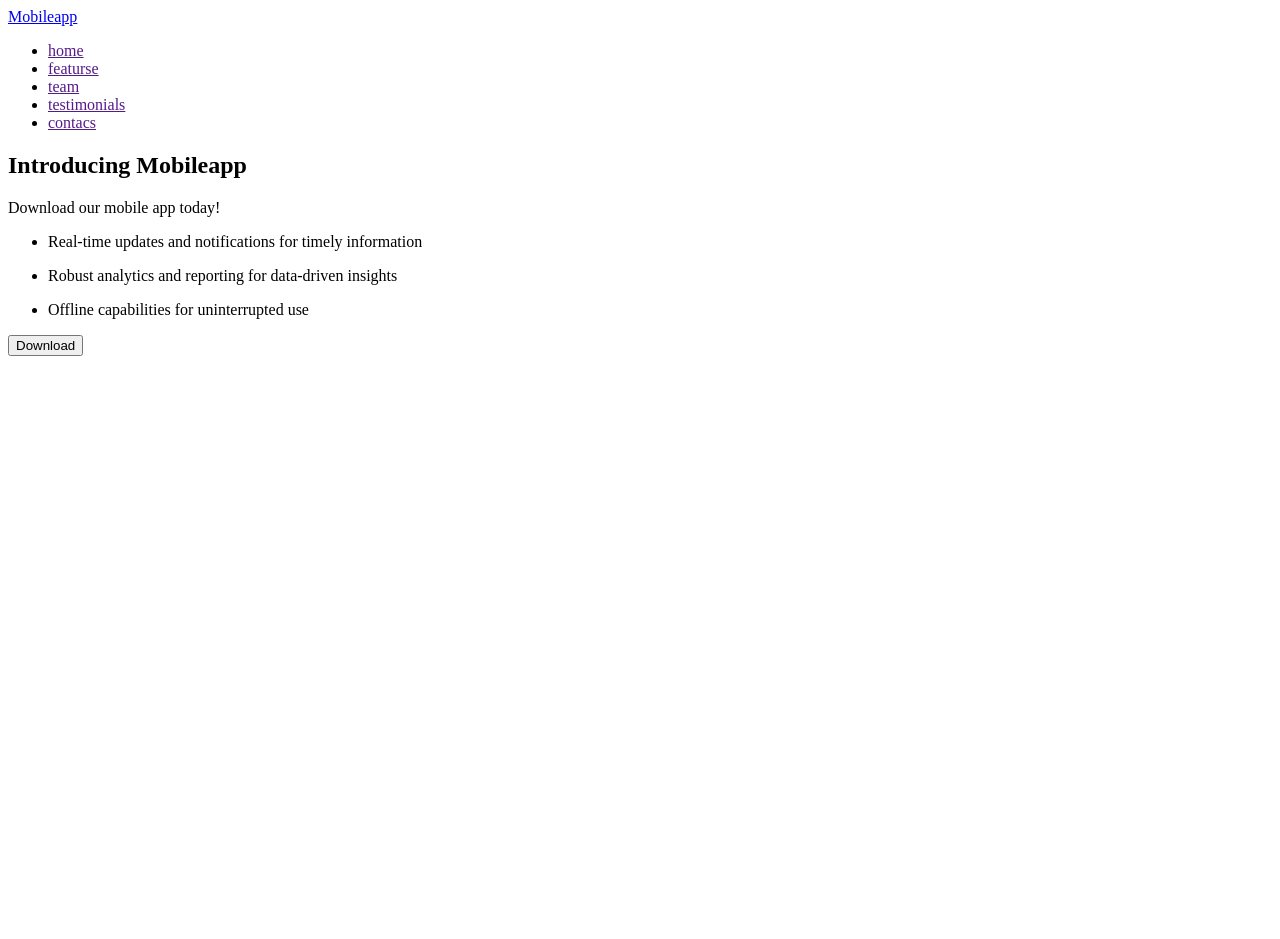
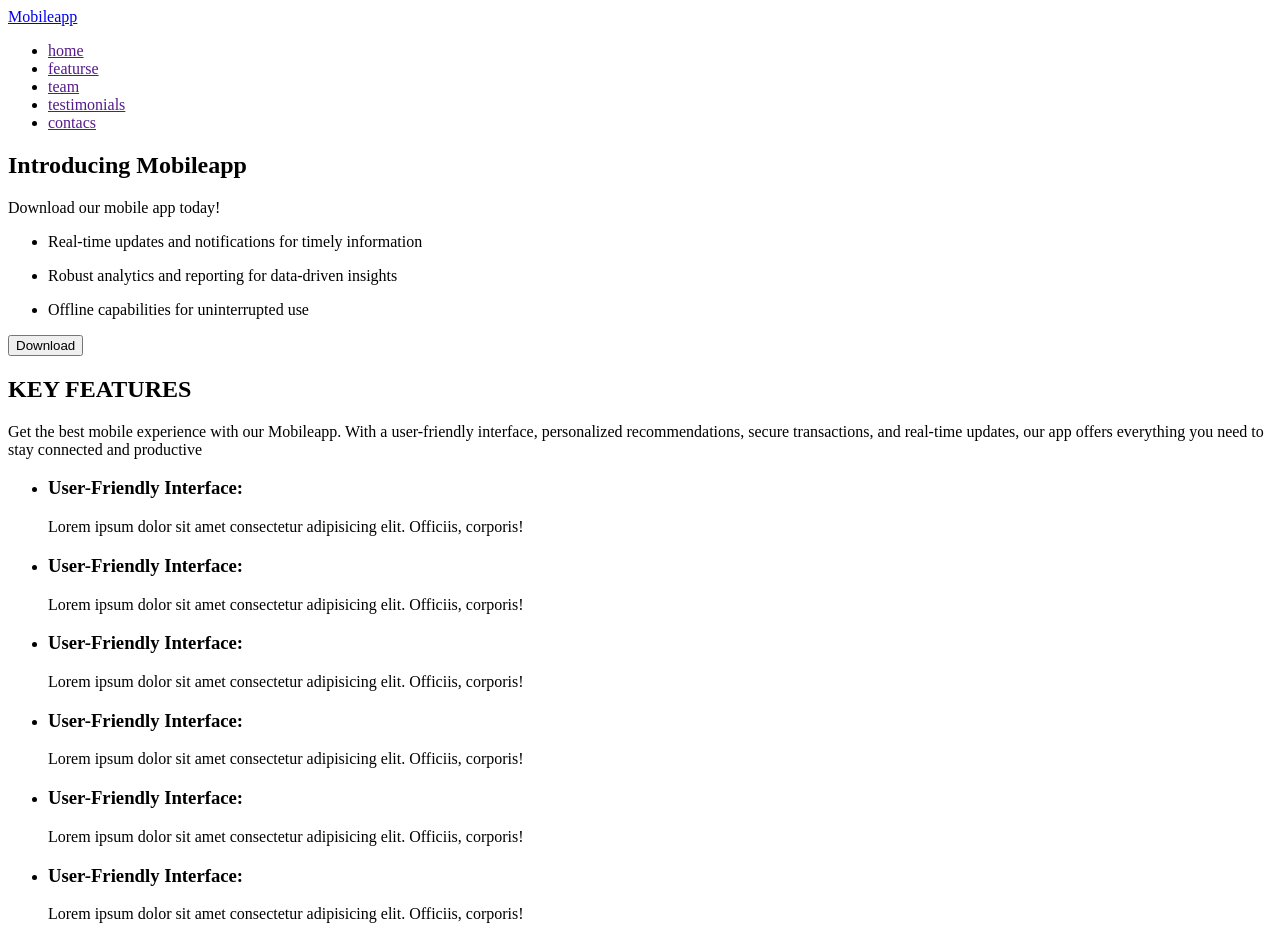
Before and after one commit to BaseOfExistence/dream-team, a plain HTML site: page index.html in a window 1280 px wide. Before the commit the page ends 800 px from the top, so only its background shows below. Drawn offline with Linux system fonts and the light colour scheme.

Commit message:
Valeriia

```diff
--- a/index.html
+++ b/index.html
@@ -44,6 +44,60 @@
         </ul>
         <button type="button">Download</button>
       </section>
+      <!-- KEY FEATURES -->
+      <section>
+        <h2>KEY FEATURES</h2>
+        <p>
+          Get the best mobile experience with our Mobileapp. With a
+          user-friendly interface, personalized recommendations, secure
+          transactions, and real-time updates, our app offers everything you
+          need to stay connected and productive
+        </p>
+        <ul>
+          <li>
+            <h3>User-Friendly Interface:</h3>
+            <p>
+              Lorem ipsum dolor sit amet consectetur adipisicing elit. Officiis,
+              corporis!
+            </p>
+          </li>
+          <li>
+            <h3>User-Friendly Interface:</h3>
+            <p>
+              Lorem ipsum dolor sit amet consectetur adipisicing elit. Officiis,
+              corporis!
+            </p>
+          </li>
+          <li>
+            <h3>User-Friendly Interface:</h3>
+            <p>
+              Lorem ipsum dolor sit amet consectetur adipisicing elit. Officiis,
+              corporis!
+            </p>
+          </li>
+          <li>
+            <h3>User-Friendly Interface:</h3>
+            <p>
+              Lorem ipsum dolor sit amet consectetur adipisicing elit. Officiis,
+              corporis!
+            </p>
+          </li>
+          <li>
+            <h3>User-Friendly Interface:</h3>
+            <p>
+              Lorem ipsum dolor sit amet consectetur adipisicing elit. Officiis,
+              corporis!
+            </p>
+          </li>
+          <li>
+            <h3>User-Friendly Interface:</h3>
+            <p>
+              Lorem ipsum dolor sit amet consectetur adipisicing elit. Officiis,
+              corporis!
+            </p>
+          </li>
+        </ul>
+      </section>
     </main>
     <footer></footer>
   </body>
```
